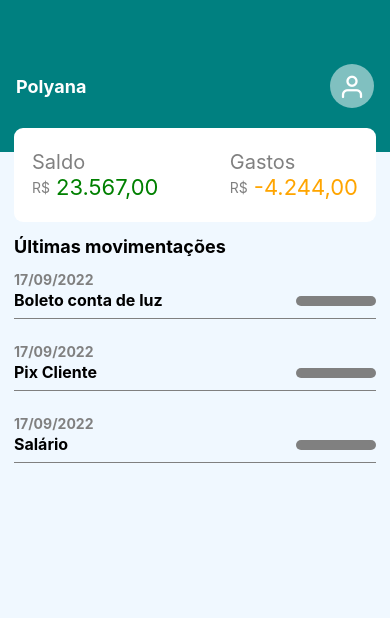
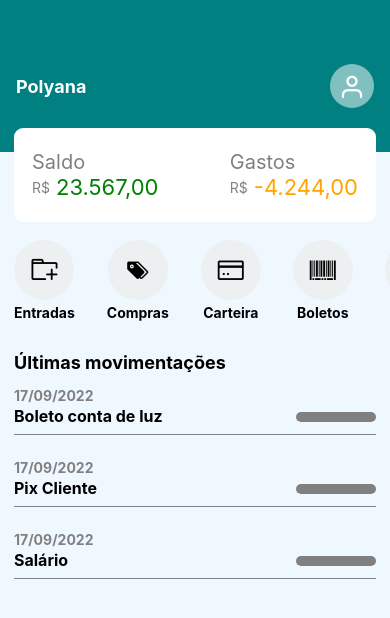
Before and after one commit to PolyanaBalotin/App-de-Financas, a React Native app: screen / in a window 390 px wide. Shown: the top 618 px of the page. Built offline with nearby package versions, Linux system fonts and the light colour scheme.

Commit message:
Add Actions

```diff
--- /dev/null
+++ b/src/components/Actions/index.js
@@ -0,0 +1,78 @@
+import {
+  View,
+  Text,
+  StyleSheet,
+  TouchableOpacity,
+  ScrollView,
+} from 'react-native'
+import React from 'react'
+import { AntDesign } from '@expo/vector-icons';
+
+export default function Actions() {
+  return (
+    <ScrollView style={styles.container} horizontal={true} showsHorizontalScrollIndicator={false}>
+      <TouchableOpacity style={styles.actionButton}>
+        <View style={styles.areaButton}>
+          <AntDesign name='addfolder' size={26} color='black' />
+        </View>
+        <Text style={styles.labelButton}>Entradas</Text>
+      </TouchableOpacity>
+
+      <TouchableOpacity style={styles.actionButton}>
+        <View style={styles.areaButton}>
+          <AntDesign name='tags' size={26} color='black' />
+        </View>
+        <Text style={styles.labelButton}>Compras</Text>
+      </TouchableOpacity>
+
+      <TouchableOpacity style={styles.actionButton}>
+        <View style={styles.areaButton}>
+          <AntDesign name='creditcard' size={26} color='black' />
+        </View>
+        <Text style={styles.labelButton}>Carteira</Text>
+      </TouchableOpacity>
+
+      <TouchableOpacity style={styles.actionButton}>
+        <View style={styles.areaButton}>
+          <AntDesign name='barcode' size={26} color='black' />
+        </View>
+        <Text style={styles.labelButton}>Boletos</Text>
+      </TouchableOpacity>
+
+      <TouchableOpacity style={styles.actionButton}>
+        <View style={styles.areaButton}>
+          <AntDesign name='setting' size={26} color='black' />
+        </View>
+        <Text style={styles.labelButton}>Conta</Text>
+      </TouchableOpacity>
+
+    </ScrollView>
+  )
+}
+
+const styles = StyleSheet.create({
+  container: {
+    maxHeight: 84,
+    marginBottom: 14,
+    marginTop: 18,
+    paddingEnd: 14,
+    paddingStart: 14,
+  },
+  actionButton: {
+    alignItems: 'center',
+    marginRight: 32,
+  },
+  areaButton: {
+    backgroundColor: '#ecf0f1',
+    height: 60,
+    width: 60,
+    borderRadius: 30,
+    justifyContent: 'center',
+    alignItems: 'center',
+  },
+  labelButton: {
+    marginTop: 4,
+    textAlign: 'center',
+    fontWeight: 'bold',
+  }
+})
--- a/src/pages/Home/index.js
+++ b/src/pages/Home/index.js
@@ -2,6 +2,7 @@ import { StyleSheet, Text, View, FlatList } from 'react-native';
 import Header from '../../components/Header';
 import Balance from '../../components/Balance';
 import Movements from '../../components/Movements';
+import Actions from '../../components/Actions';
 
 const list = [
   {
@@ -34,6 +35,8 @@ export default function Home() {
 
       <Balance saldo='23.567,00' gastos='-4.244,00' />
 
+      <Actions />
+
       <Text style={styles.title}>Últimas movimentações</Text>
 
       <FlatList
```
